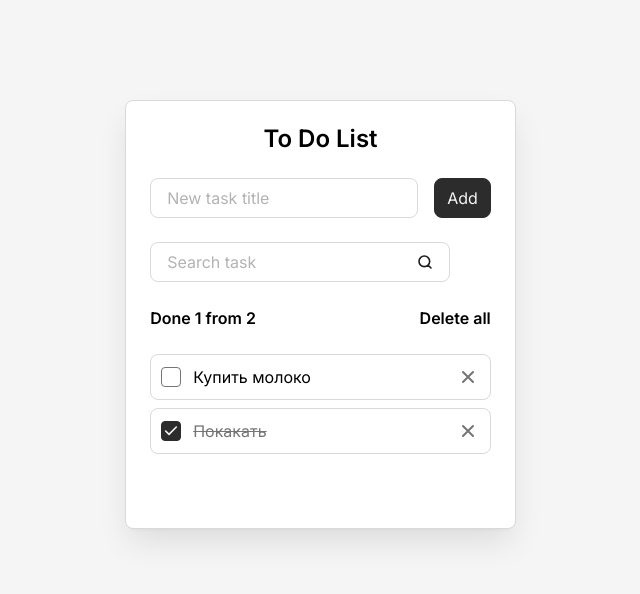
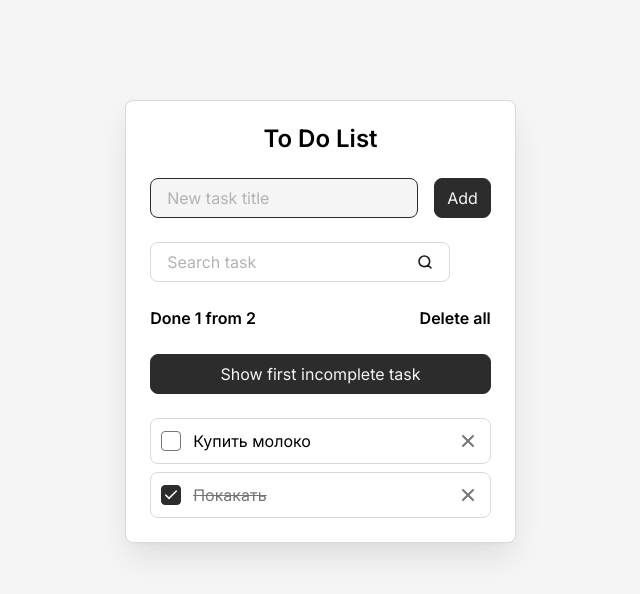
Before and after one commit to wildkodokushi/TODOLIST-REACT, a React (Vite) app: page / in a window 1280 px wide. Shown: the top 594 px of the page, without its empty margins (312-952 px from the left). Built offline with nearby package versions, Linux system fonts and the light colour scheme.

Commit message:
feat: Configured controlled and uncontrolled components; worked with the DOM

```diff
--- a/src/components/AddTaskForm.jsx
+++ b/src/components/AddTaskForm.jsx
@@ -2,7 +2,7 @@ import Field from "./Field"
 import Button from "./Button"
 
 const AddTaskForm = (props) => {
-    const { addTask, newTaskTitle, setNewTaskTitle } = props
+    const { addTask, newTaskInputRef, newTaskTitle, setNewTaskTitle } = props
 
     const onSubmit = (event) => {
         event.preventDefault()
@@ -17,6 +17,7 @@ const AddTaskForm = (props) => {
                 id="new-task"
                 value={newTaskTitle}
                 onInput={(event) => setNewTaskTitle(event.target.value)}
+                ref={newTaskInputRef}
             />
             <Button type="submit">
                 Add
--- a/src/components/Button.jsx
+++ b/src/components/Button.jsx
@@ -1,8 +1,8 @@
 const Button = (props) => {
-    const { className='', type="button", children } = props
+    const { className='', type="button", children, onClick } = props
 
     return (
-        <button className={`button ${className}`} type={type}>
+        <button className={`button ${className}`} type={type} onClick={onClick} >
             {children}
         </button>
     )
--- a/src/components/Field.jsx
+++ b/src/components/Field.jsx
@@ -1,12 +1,12 @@
 const Field = (props) => {
-    const { className, id, label, type="text", onInput, value } = props
+    const { className, id, label, type="text", onInput, value, ref } = props
 
     return (
         <div className={`field ${className}`}>
             <label className="field__label" htmlFor={id}>
                 {label}
             </label>
-            <input className="field__input" id={id} placeholder=" " autoComplete="off" type={type} onInput={onInput} value={value} />
+            <input className="field__input" id={id} placeholder=" " autoComplete="off" type={type} onInput={onInput} value={value} ref={ref} />
         </div>
     )
 }
--- a/src/components/Todo.jsx
+++ b/src/components/Todo.jsx
@@ -1,9 +1,10 @@
-import { useEffect, useState } from "react"
+import { useEffect, useState, useRef } from "react"
 
 import AddTaskForm from "./AddTaskForm"
 import SearchTaskForm from "./SearchTaskForm"
 import TodoInfo from "./TodoInfo"
 import TodoList from "./TodoList"
+import Button from "./Button"
 
 const Todo = () => {
     const [tasks, setTasks] = useState(() => {
@@ -21,6 +22,10 @@ const Todo = () => {
 
     const[newTaskTitle, setNewTaskTitle] = useState('')
     const[searchQuery, setSearchQuery] = useState('')
+
+    const newTaskInputRef = useRef(null)
+    const firstIncompleteTaskRef = useRef(null)
+    const firstIncompleteTaskId = tasks.find(({ isDone }) => !isDone)?.id
 
     const deleteAllTasks = () => {
         const isConfirmed = confirm('Are you shure you want to delete all?')
@@ -59,12 +64,17 @@ const Todo = () => {
             setTasks([...tasks, newTask])
             setNewTaskTitle('')
             setSearchQuery('')
+            newTaskInputRef.current.focus()
         }
     }
 
     useEffect(() => {
         localStorage.setItem('tasks', JSON.stringify(tasks))
     }, [tasks])
+
+    useEffect(() => {
+        newTaskInputRef.current.focus()
+    }, [])
 
     const clearSearchQuery = searchQuery.trim().toLowerCase()
     const filteredTasks = clearSearchQuery.length > 0
@@ -79,6 +89,7 @@ const Todo = () => {
                 addTask={addTask}
                 newTaskTitle={newTaskTitle}
                 setNewTaskTitle={setNewTaskTitle}
+                newTaskInputRef={newTaskInputRef}
             />
             <SearchTaskForm
                 searchQuery={searchQuery}
@@ -89,9 +100,14 @@ const Todo = () => {
                 done={tasks.filter(({ isDone }) => isDone).length}
                 onDeleteAllButtonClick={deleteAllTasks}
             />
+            <Button onClick={() => firstIncompleteTaskRef.current?.scrollIntoView({ behavior: 'smooth'})}>
+                Show first incomplete task
+            </Button>
             <TodoList
                 tasks={tasks}
                 filteredTasks={filteredTasks}
+                firstIncompleteTaskRef={firstIncompleteTaskRef}
+                firstIncompleteTaskId={firstIncompleteTaskId}
                 onDeleteTaskButtonClick={deleteTask}
                 onTaskCompleteChange={toggleTaskComplete}
             />
--- a/src/components/TodoItem.jsx
+++ b/src/components/TodoItem.jsx
@@ -1,8 +1,8 @@
 const TodoItem = (props) => {
-    const { className='', id, title, isDone, onDeleteTaskButtonClick, onTaskCompleteChange } = props
+    const { className='', id, title, isDone, onDeleteTaskButtonClick, onTaskCompleteChange, ref } = props
 
     return (
-        <li className={`todo-item ${className}`}>
+        <li className={`todo-item ${className}`} ref={ref}>
             <input
                 className="todo-item__checkbox"
                 id={id}
--- a/src/components/TodoList.jsx
+++ b/src/components/TodoList.jsx
@@ -1,7 +1,7 @@
 import TodoItem from "./TodoItem"
 
 const TodoList = (props) => {
-    const { tasks = [], onDeleteTaskButtonClick, onTaskCompleteChange, filteredTasks } = props
+    const { tasks = [], onDeleteTaskButtonClick, onTaskCompleteChange, filteredTasks, firstIncompleteTaskRef, firstIncompleteTaskId } = props
 
     const hasTasks = tasks.length > 0
     const isEmptyFilterTasks = filteredTasks?.length === 0
@@ -19,6 +19,7 @@ const TodoList = (props) => {
             {(filteredTasks ?? tasks).map((task) => (
                 <TodoItem
                     key={task.id}
+                    ref={task.id === firstIncompleteTaskId ? firstIncompleteTaskRef : null}
                     className="todo__item"
                     onDeleteTaskButtonClick={onDeleteTaskButtonClick}
                     onTaskCompleteChange={onTaskCompleteChange}
```
